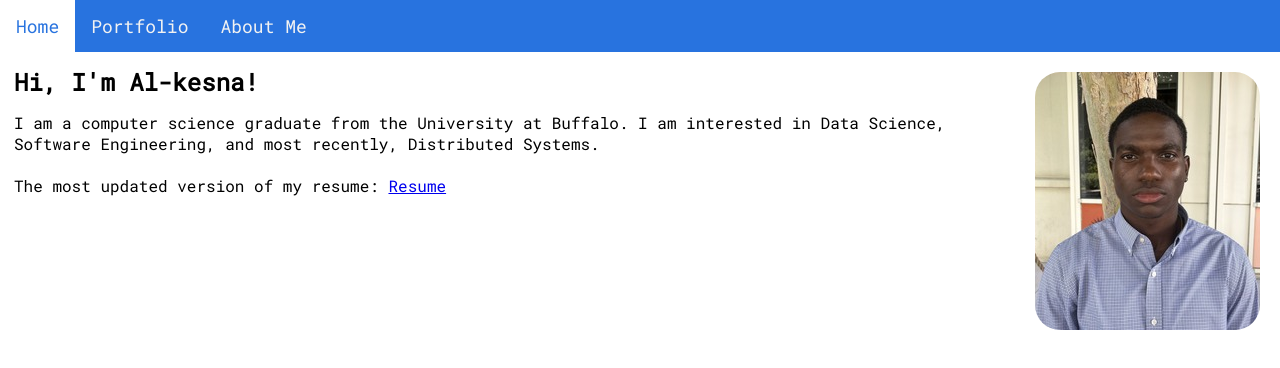
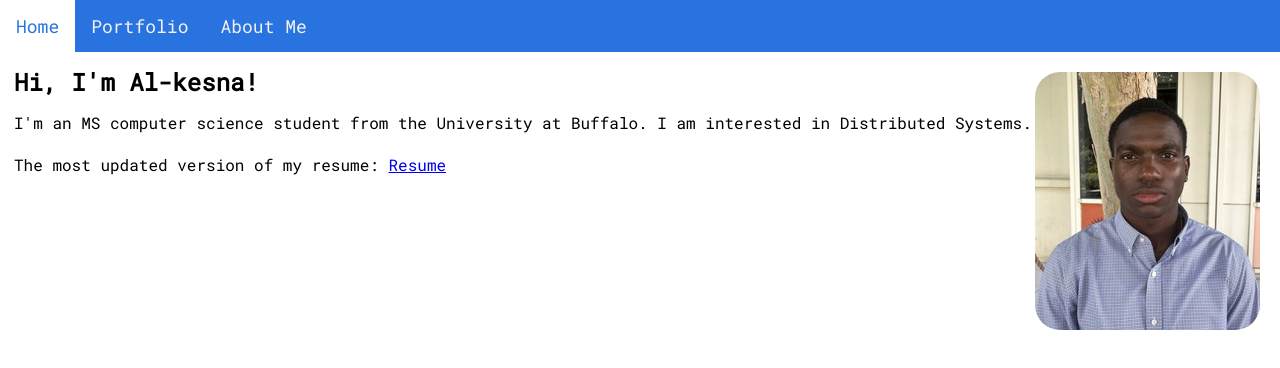
Before and after one commit to alkesnaf/alkesnaf.github.io, a plain HTML site: page index.html in a window 1280 px wide. Drawn offline with Linux system fonts and the light colour scheme.

Commit message:
ms updates

```diff
--- a/index.html
+++ b/index.html
@@ -17,8 +17,7 @@
     <h2>Hi, I'm Al-kesna!</h2>
     <img src="me2.png">
     <p>
-        I am a computer science graduate from the University at Buffalo. I am interested in Data Science,<br>
-        Software Engineering, and most recently, Distributed Systems.
+        I'm an MS computer science student from the University at Buffalo. I am interested in Distributed Systems.
         <br>
         <br>
         The most updated version of my resume: <a href="https://alkesnaf.github.io/resume.pdf">Resume</a>
```
Also changed, not shown: 1 other file.
